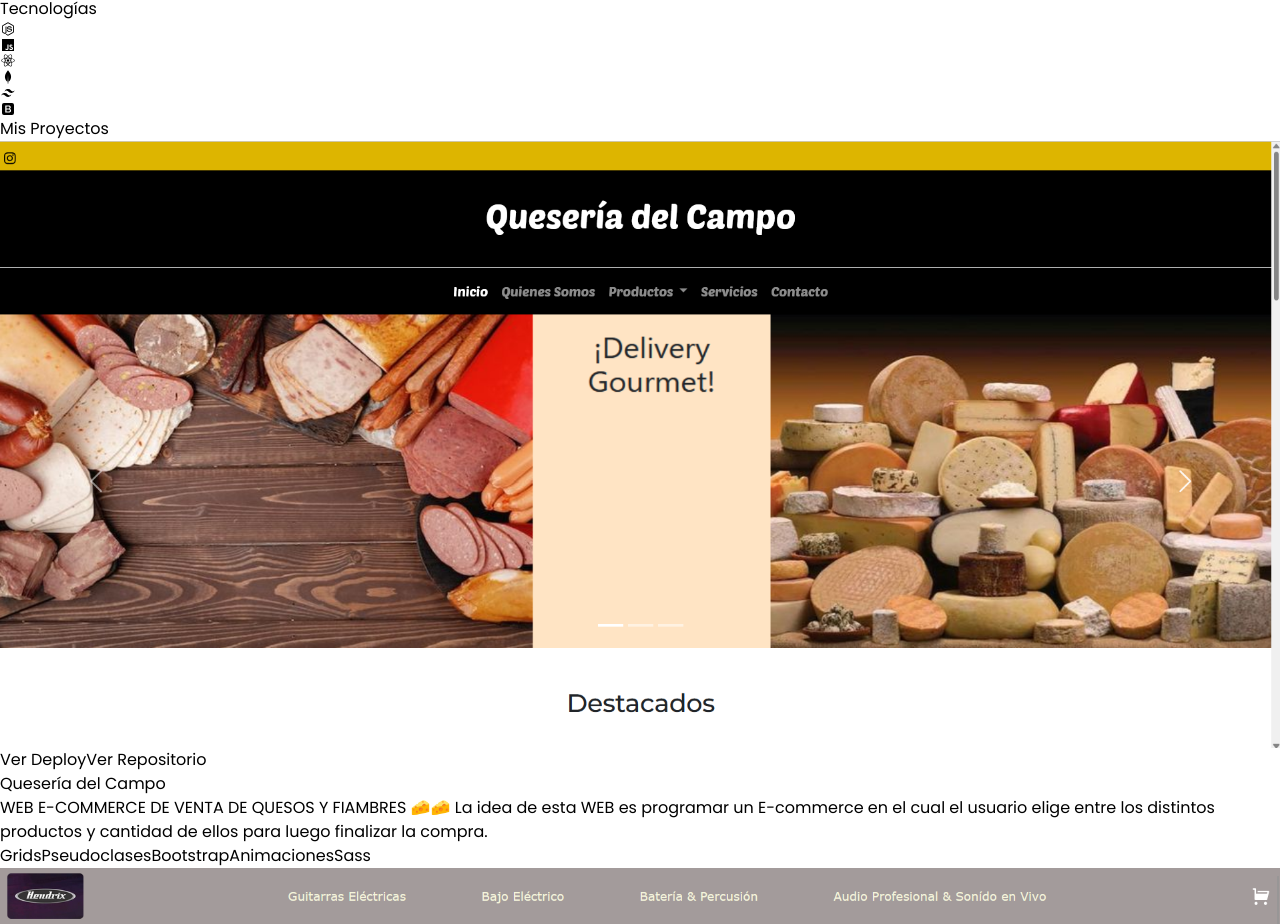
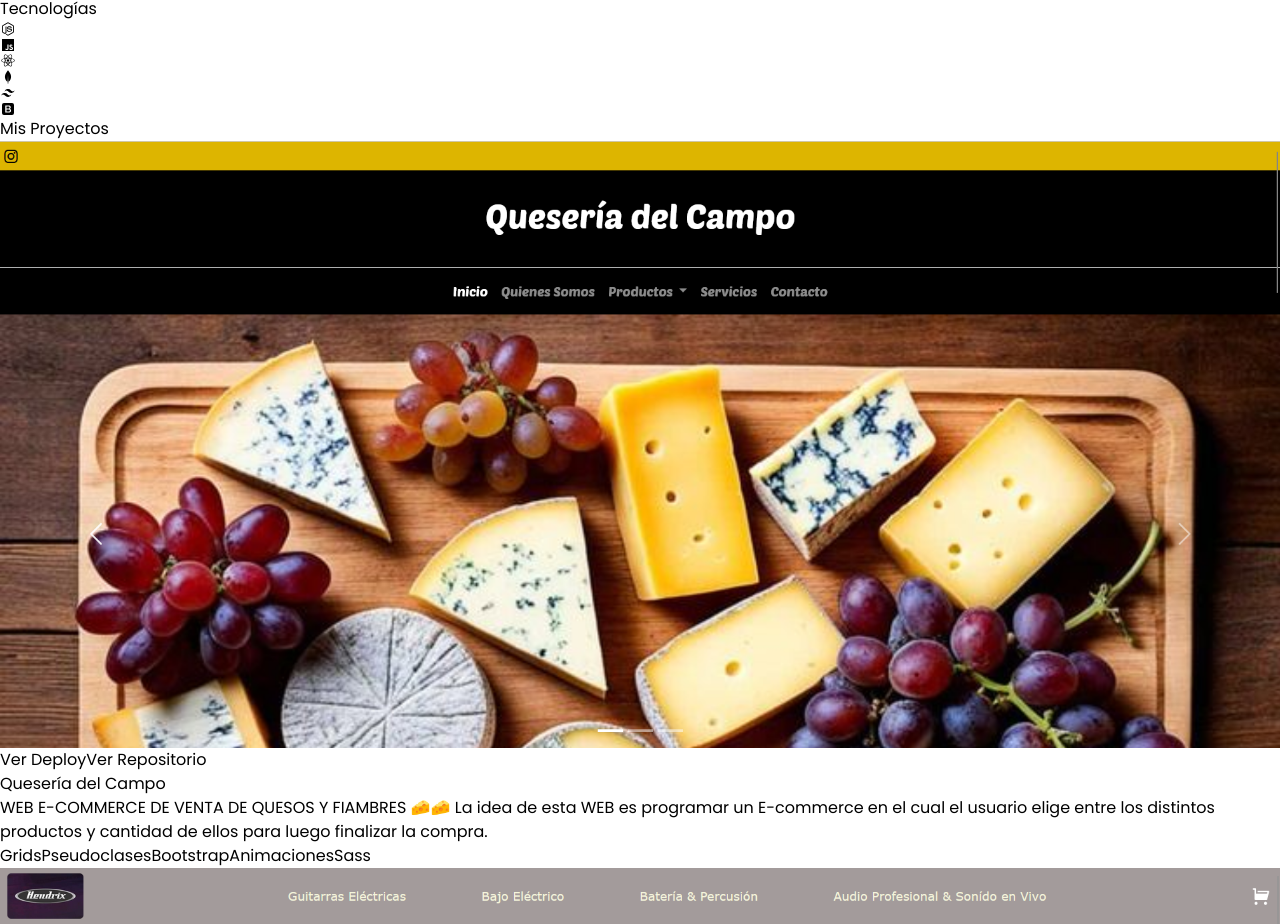
Before and after one commit to Franco-Avanzatti/portfolio, a React (Vite) app: page / in a window 1280 px wide. Shown: the part 615-1539 px from the top of the page. Built offline with nearby package versions, Linux system fonts and the light colour scheme.

Commit message:
ultimos cambios

```diff
--- a/src/components/Projects.jsx
+++ b/src/components/Projects.jsx
@@ -2,7 +2,7 @@ import { motion } from "framer-motion";
 
 const projectsData = [
   {
-    image: "/portfolio2.png",
+    image: "/portfolio.png",
     title: "Quesería del Campo",
     description: "WEB E-COMMERCE DE VENTA DE QUESOS Y FIAMBRES 🧀🧀\nLa idea de esta WEB es programar un E-commerce en el cual el usuario elige entre los distintos productos y cantidad de ellos para luego finalizar la compra.",
     tecnologias: ["Grids", "Pseudoclases", "Bootstrap", "Animaciones", "Sass"],
```
Also changed, not shown: public/portfolio.png (added), public/portfolio2.png (deleted).
